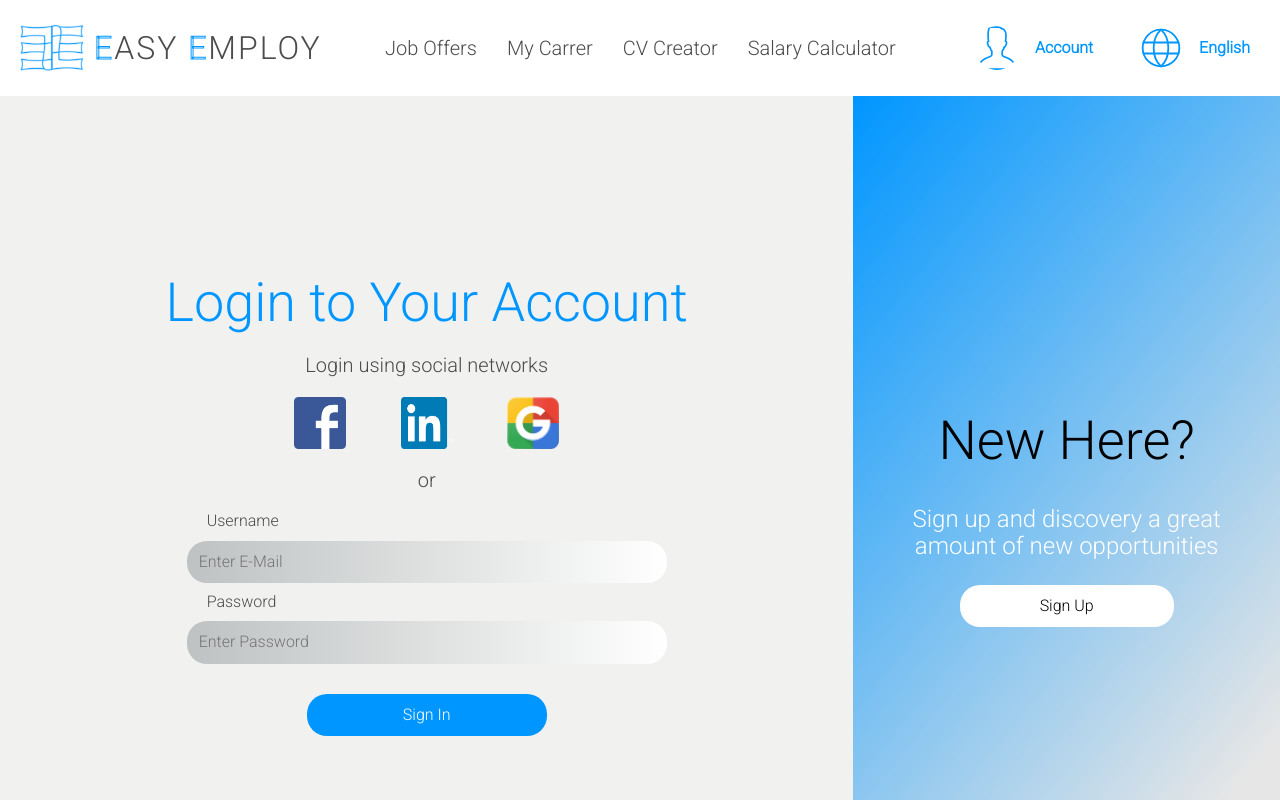
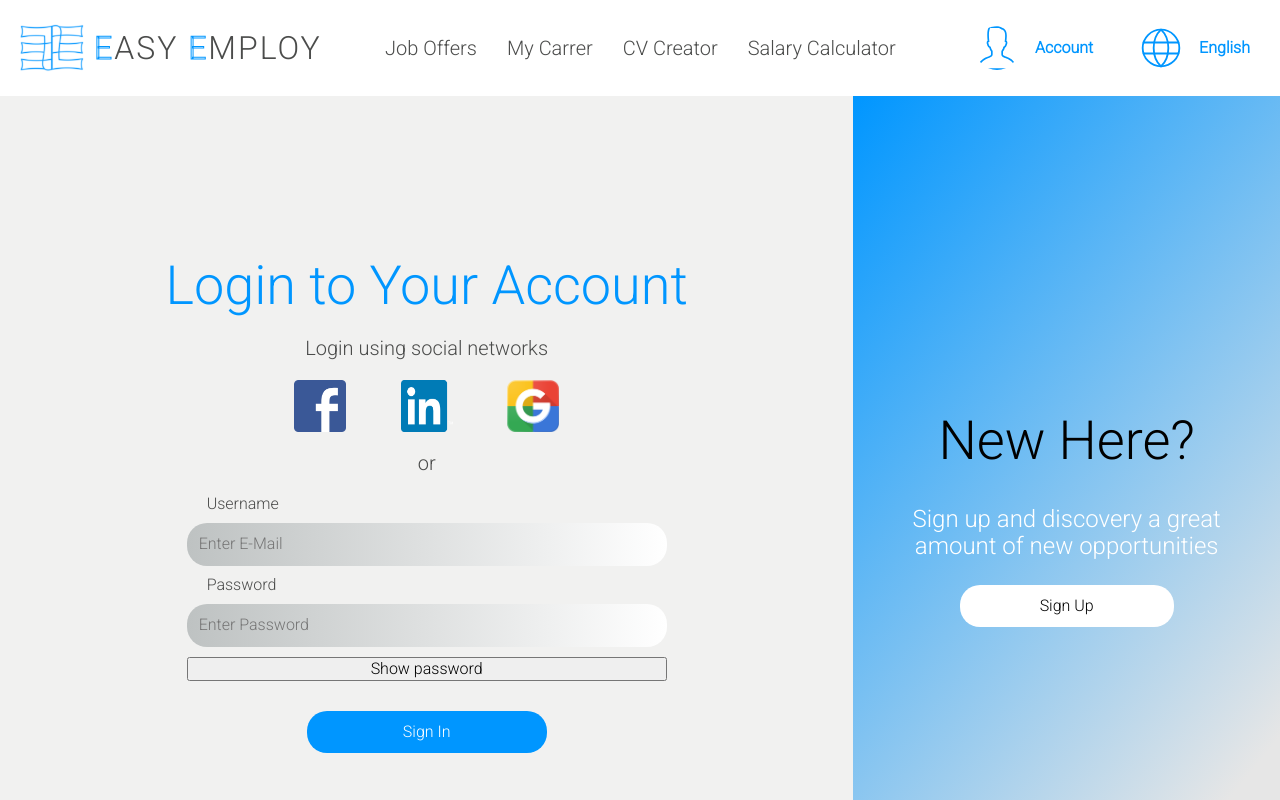
Before and after one commit to mizdebski77/Easy-Employ, a React (Create React App) app: page /Log-In in a window 1280 px wide. Shown: the top 800 px of the page. Built offline with nearby package versions, Linux system fonts and the light colour scheme.

Commit message:
Show hide button added

```diff
--- a/src/features/LogIn/logIn.tsx
+++ b/src/features/LogIn/logIn.tsx
@@ -1,10 +1,12 @@
-import React from 'react';
-import { Button, Form, Icon, IconsWrapper, Input, Label, LoginSpan, LoginTitle, LoginWrapper, RegisterButton, RegisterCaption, RegisterTitle, RegisterWrapper, Wrapper } from './styledLogIn';
+import React, { useState } from 'react';
+import { Button, Form, Icon, IconsWrapper, Input, Label, LoginSpan, LoginTitle, LoginWrapper, RegisterButton, RegisterCaption, RegisterTitle, RegisterWrapper, ShowHideButton, Wrapper } from './styledLogIn';
 import fb from '../../common/Images/SocialMedia/fb.png';
 import lk from '../../common/Images/SocialMedia/link.png';
 import gg from '../../common/Images/SocialMedia/google.png';
 
 export const LogIn = () => {
+
+    const [password, setPassword] = useState(false);
 
     return (
         <Wrapper>
@@ -26,6 +28,7 @@ export const LogIn = () => {
                     <Label>Password</Label>
 
                     <Input placeholder='Enter Password' type='password' />
+                    <ShowHideButton> {password ? 'Hide' : 'Show'} password </ShowHideButton>
                     <Button>Sign In</Button>
                 </Form>
             </LoginWrapper>
--- a/src/features/LogIn/styledLogIn.ts
+++ b/src/features/LogIn/styledLogIn.ts
@@ -79,6 +79,10 @@ export const Input = styled.input`
     };
 `;
 
+export const ShowHideButton = styled.button`
+
+`;
+
 export const Button = styled.button`
     max-width: 240px;
     width: 100%;
```
